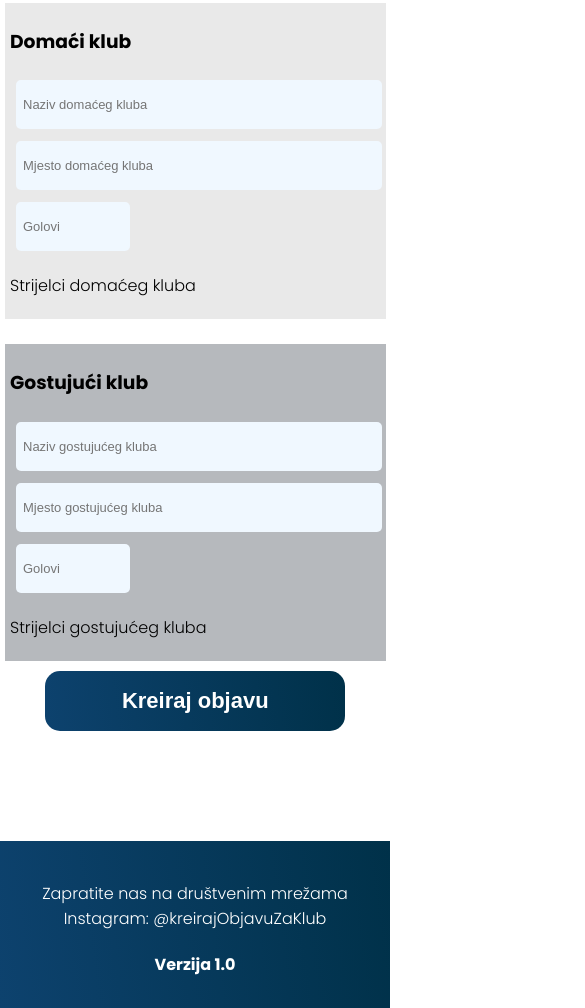
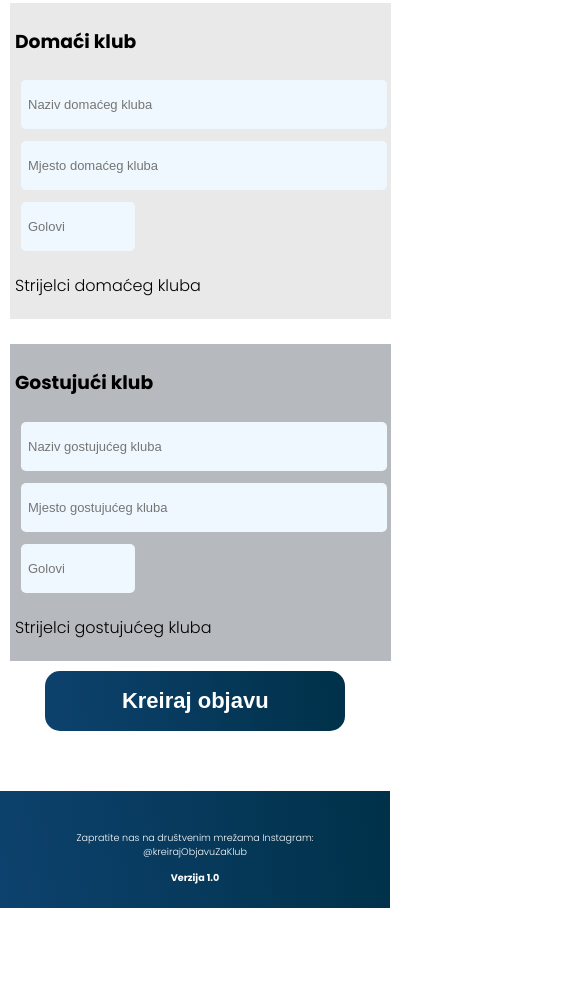
Before and after one commit to ermin1990/KreirajRezultat, a plain HTML site: page index.html in a window 390 px wide. Shown: the part 1082-2090 px from the top of the page, 585 px wide, since content can reach past the window. After the commit the page ends 1990 px from the top, so only its background shows below. Drawn offline with nearby package versions, Linux system fonts and the light colour scheme.

Commit message:
Final v1 publish

```diff
--- a/css/style.css
+++ b/css/style.css
@@ -9,11 +9,9 @@ header {
     height: max-content;
     padding: 20px;
     background: rgb(13, 66, 110);
-  background: linear-gradient(
-    82deg,
+    background: linear-gradient(82deg,
             rgba(13, 66, 110, 1) 0%,
-    rgba(0, 49, 73, 1) 100%
-  );
+            rgba(0, 49, 73, 1) 100%);
     margin-bottom: 25px;
 }
 
@@ -32,9 +30,16 @@ header {
     margin-bottom: 10px;
 }
 
+.social{
+    margin: 0 auto;
+        width: 95%;
+        font-size: 1em;
+}
+
 .social a {
     text-decoration: none;
     color: white;
+
 }
 
 .info {
@@ -46,11 +51,9 @@ footer {
     height: max-content;
     padding: 10px;
     background: rgb(13, 66, 110);
-  background: linear-gradient(
-    82deg,
+    background: linear-gradient(82deg,
             rgba(13, 66, 110, 1) 0%,
-    rgba(0, 49, 73, 1) 100%
-  );
+            rgba(0, 49, 73, 1) 100%);
 }
 
 .footerHolder {
@@ -72,7 +75,7 @@ footer {
     margin: 0 auto;
     width: 800px;
     text-align: center;
-  visibility: hidden;
+    display: none;
 }
 
 .container {
@@ -214,7 +217,8 @@ select {
     justify-self: center;
 }
 
-.klubovi {
+.kluboviInput {
+    flex-direction: column;
     display: flex;
     justify-content: space-between;
 }
@@ -252,11 +256,9 @@ button {
     border-radius: 15px;
     color: white;
     background: #0d426e;
-  background: linear-gradient(
-    82deg,
+    background: linear-gradient(82deg,
             rgba(13, 66, 110, 1) 0%,
-    rgba(0, 49, 73, 1) 100%
-  );
+            rgba(0, 49, 73, 1) 100%);
 }
 
 .strijelciDomaciKlub {
@@ -277,12 +279,10 @@ button {
     flex-grow: 2;
 }
 
-@media (max-width: 600px) {
-  .klubovi {
-    width: 100%;
+@media(max-width: 800px){
+    .kluboviInput {
         display: flex;
         flex-direction: column;
-    align-items: center;
     }
 
     button {
@@ -297,4 +297,14 @@ button {
     .forma {
         width: 95%;
     }
+
+    footer {
+        margin-top: 40px;
+        padding: 10px;
     }
+    .social{
+        margin: 0 auto;
+        width: 95%;
+        font-size: 0.6em;
+    }
+}
--- a/index.html
+++ b/index.html
@@ -3,7 +3,6 @@
 
 <head>
     <meta charset="utf-8" />
-    <meta name="viewport" content="width=device-width, initial-scale=1.0">
     <title>Kreiraj rezultat za svoj klub</title>
     <script src="https://ajax.googleapis.com/ajax/libs/jquery/1.11.2/jquery.min.js"></script>
     <script src="https://cdnjs.cloudflare.com/ajax/libs/html2canvas/0.4.1/html2canvas.js"></script>
@@ -36,7 +35,7 @@
             </div>
         </div>
 
-        <div class="klubovi">
+        <div class="kluboviInput">
             <div class="domaciKlubInfo">
                 <h3>Domaći klub</h3>
                 <input type="text" name="" id="nazivDomacegKluba" placeholder="Naziv domaćeg kluba" /><br />
@@ -104,7 +103,7 @@
     </div>
 
     <div class="download">
-        <button onclick="nazad()">Nazad</button>
+        <button onclick="nazad()">Nazad</button><br>
 
         <a id="download">Preuzmi pripremu</a>
     </div>
@@ -112,7 +111,7 @@
     <footer>
         <div class="footerHolder">
             <div class="social">
-                Zapratite nas na društvenim mrežama<br />Instagram:
+                Zapratite nas na društvenim mrežama Instagram:
                 <a href="https://www.instagram.com/kreirajObjavuZaKlub" target="_blank">@kreirajObjavuZaKlub</a><br>
                 <h4>Verzija 1.0</h4>
             </div>
--- a/main.js
+++ b/main.js
@@ -89,7 +89,7 @@ function kreirajObjavu() {
     /*PRIKAZIVANJE OBJAVE*/
     forma.style.display = "none";
     priprema.style.display = 'block';
-    downloadPripreme.style.visibility = 'visible';
+    downloadPripreme.style.display = 'block';
 
 
 
```
Lines whose indentation alone changed are shown as unchanged.
